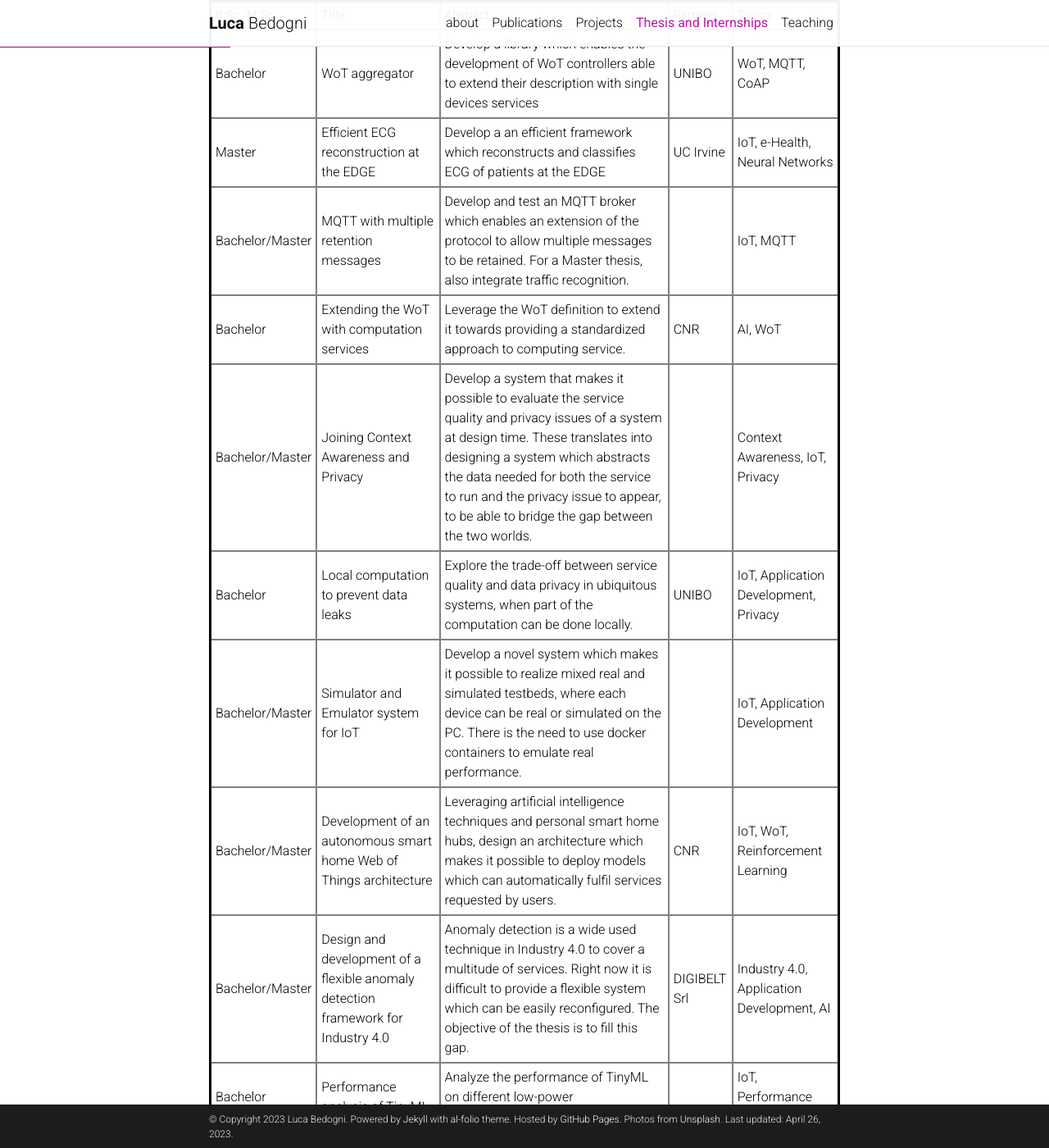
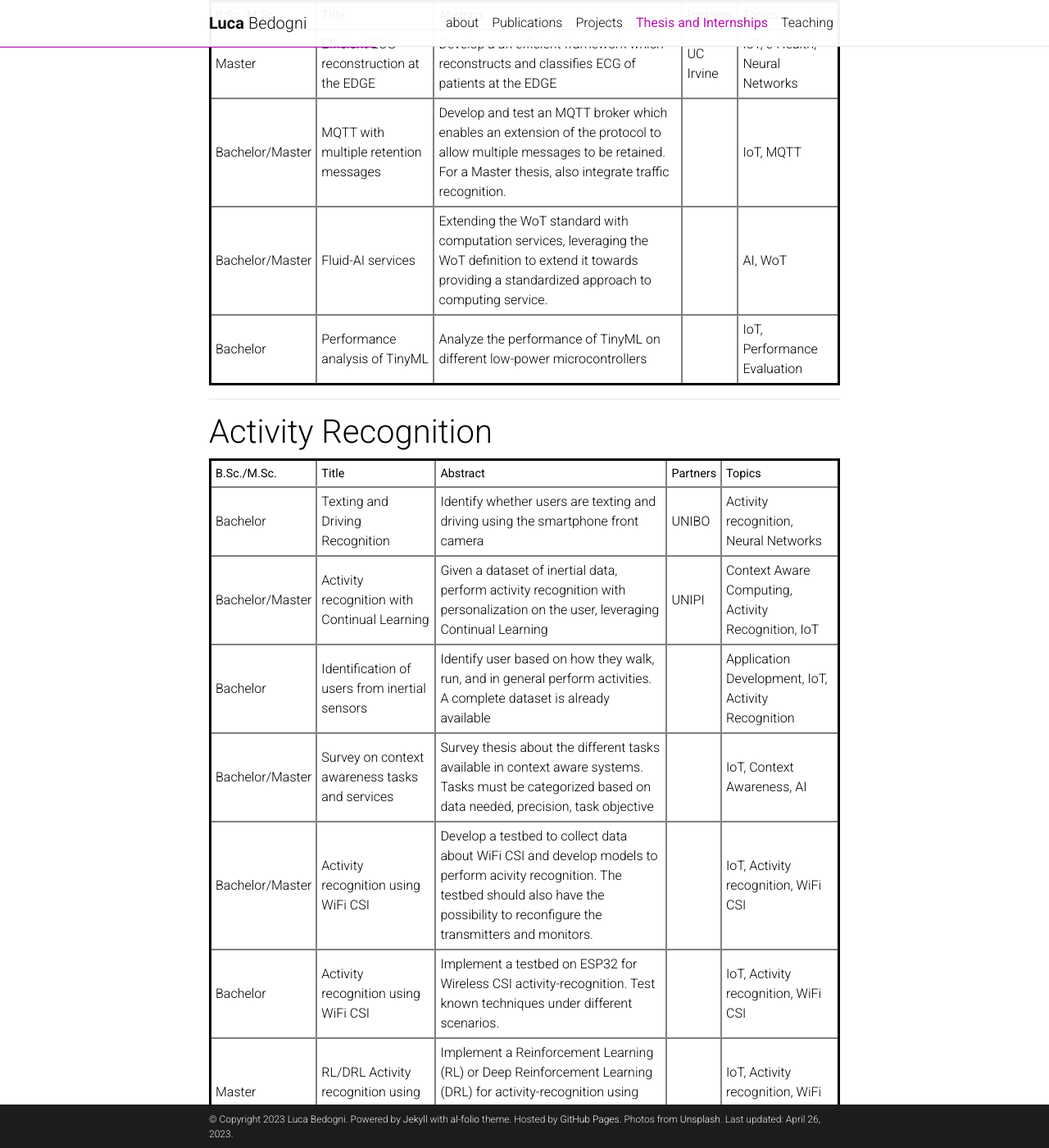
Before and after one commit to lbedogni/lbedogni.github.io, a Jekyll site: the page built from _pages/thesis.md, in a window 1280 px wide and 1400 px high, scrolled down 778 px. Shown: the whole window at 82% size. Built offline with Jekyll 4.4.1, drawn with Linux system fonts in a browser that asks for light colours; comment, search, counter and statistics services are not loaded; a style sheet for code colours, icons or effects is not loaded; some of the changed text lies outside the part shown.

Commit message:
Updated thesis

```diff
--- a/_pages/thesis.md
+++ b/_pages/thesis.md
@@ -30,13 +30,6 @@ I am always happy to work with Bachelor and Master students, and I am glad that
     <th>Topics</th>
 </tr>
 <tr>
-    <td>Bachelor</td>
-    <td>WoT aggregator</td>
-    <td>Develop a library which enables the development of WoT controllers able to extend their description with single devices services</td>
-    <td>UNIBO</td>
-    <td>WoT, MQTT, CoAP</td>
-</tr>
-<tr>
     <td>Master</td>
     <td>Efficient ECG reconstruction at the EDGE</td>
     <td>Develop a an efficient framework which reconstructs and classifies ECG of patients at the EDGE</td>
@@ -51,13 +44,13 @@ I am always happy to work with Bachelor and Master students, and I am glad that
     <td>IoT, MQTT</td>
 </tr>
 <tr>
-    <td>Bachelor</td>
-    <td>Extending the WoT with computation services</td>
-    <td>Leverage the WoT definition to extend it towards providing a standardized approach to computing service.</td>
-    <td>CNR</td>
+    <td>Bachelor/Master</td>
+    <td>Fluid-AI services</td>
+    <td>Extending the WoT standard with computation services, leveraging the WoT definition to extend it towards providing a standardized approach to computing service.</td>
+    <td></td>
     <td>AI, WoT</td>
 </tr>
-<tr>
+<!--<tr>
     <td>Bachelor/Master</td>
     <td>Joining Context Awareness and Privacy</td>
     <td>Develop a system that makes it possible to evaluate the service quality and privacy issues of a system at design time. These translates into designing a system which abstracts the data needed for both the service to run and the privacy issue to appear, to be able to bridge the gap between the two worlds.</td>
@@ -91,7 +84,7 @@ I am always happy to work with Bachelor and Master students, and I am glad that
     <td>Anomaly detection is a wide used technique in Industry 4.0 to cover a multitude of services. Right now it is difficult to provide a flexible system which can be easily reconfigured. The objective of the thesis is to fill this gap.</td>
     <td>DIGIBELT Srl</td>
     <td>Industry 4.0, Application Development, AI</td>
-</tr>
+</tr>-->
 <tr>
     <td>Bachelor</td>
     <td>Performance analysis of TinyML</td>
@@ -123,13 +116,6 @@ I am always happy to work with Bachelor and Master students, and I am glad that
     <td>Activity recognition with Continual Learning</td>
     <td>Given a dataset of inertial data, perform activity recognition with personalization on the user, leveraging Continual Learning</td>
     <td>UNIPI</td>
-    <td>Context Aware Computing, Activity Recognition, IoT</td>
-</tr>
-<tr>
-    <td>Bachelor/Master</td>
-    <td>Activity recognition with Few Shot Learning</td>
-    <td>Given a dataset of inertial data, perform activity recognition with personalization on the user, leveraging Few Shot Learning</td>
-    <td></td>
     <td>Context Aware Computing, Activity Recognition, IoT</td>
 </tr>
 <tr>
@@ -173,6 +159,13 @@ I am always happy to work with Bachelor and Master students, and I am glad that
     <td>Explore the privacy tradeoffs of device-free WiFi sensing, in terms of recognized people, activity performed, people re-identification.</td>
     <td></td>
     <td>IoT, Activity recognition, WiFi CSI, Privacy</td>
+</tr>
+<tr>
+    <td>Bachelor/Master</td>
+    <td>Recognition of key daily activities for patients</td>
+    <td>Patient monitoring can be done with wearables, and this thesis focuses on the recognition of key activities in a day for patients witrh different pathologies.</td>
+    <td></td>
+    <td>IoT, Activity recognition, e-Health</td>
 </tr>
 </table>
 
@@ -240,7 +233,7 @@ I am always happy to work with Bachelor and Master students, and I am glad that
     <td></td>
     <td>K-anonymity, Privacy</td>
 </tr>
-<tr>
+<!--<tr>
     <td>Master</td>
     <td>Privacy resilience of datasets based on few certainties</td>
     <td>Assess the resilience of datasets against identification attacks, when certainties about the users are gathered through other sources</td>
@@ -260,7 +253,7 @@ I am always happy to work with Bachelor and Master students, and I am glad that
     <td>Explore the trade-off between service quality and data privacy in ubiquitous systems, when part of the computation can be done locally</td>
     <td>UNIBO</td>
     <td>IoT, Application Development, Privacy</td>
-</tr>
+</tr>-->
 <tr>
     <td>Master</td>
     <td>Understanding how routine habits may uncover privacy issues</td>
```
